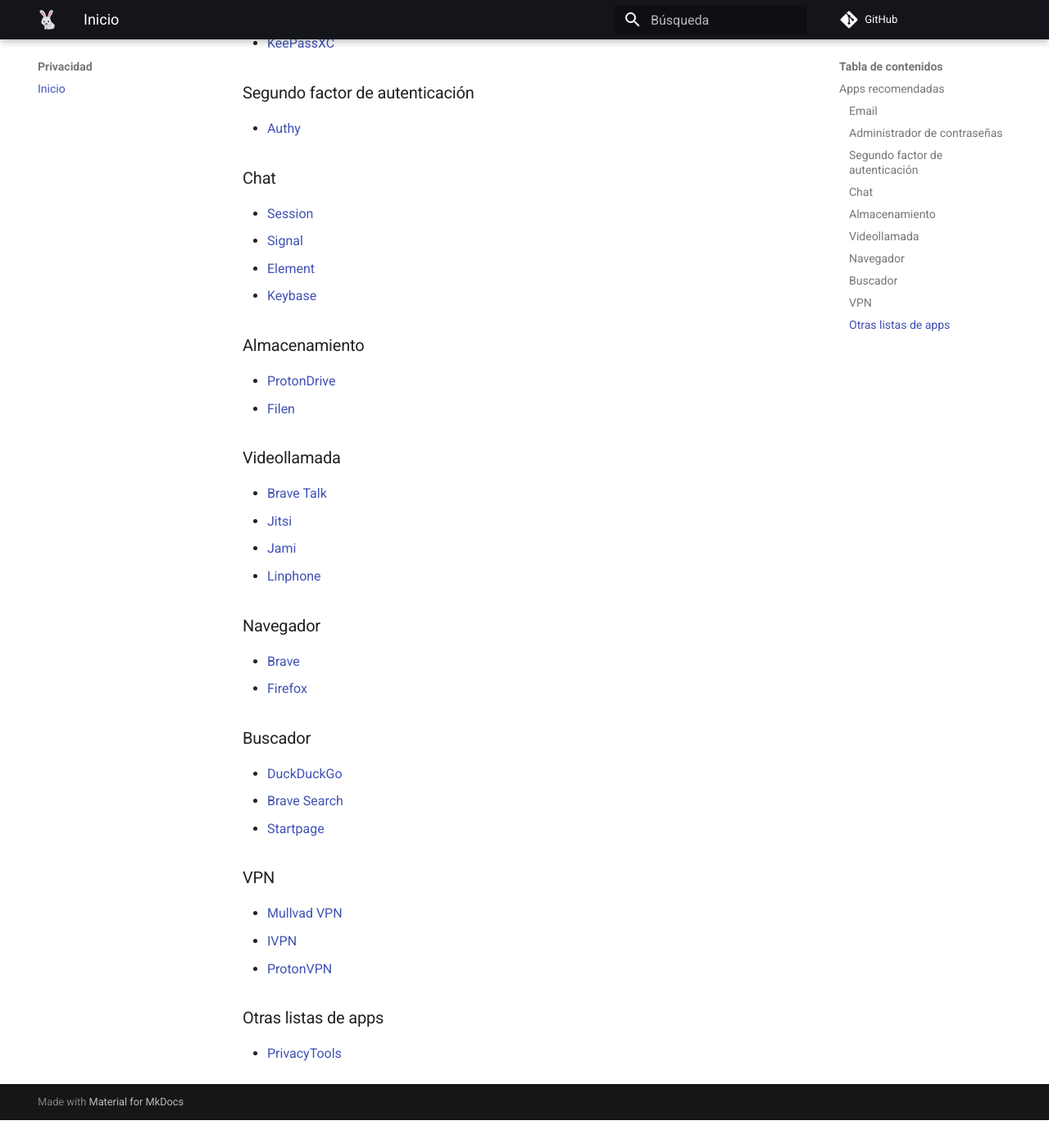
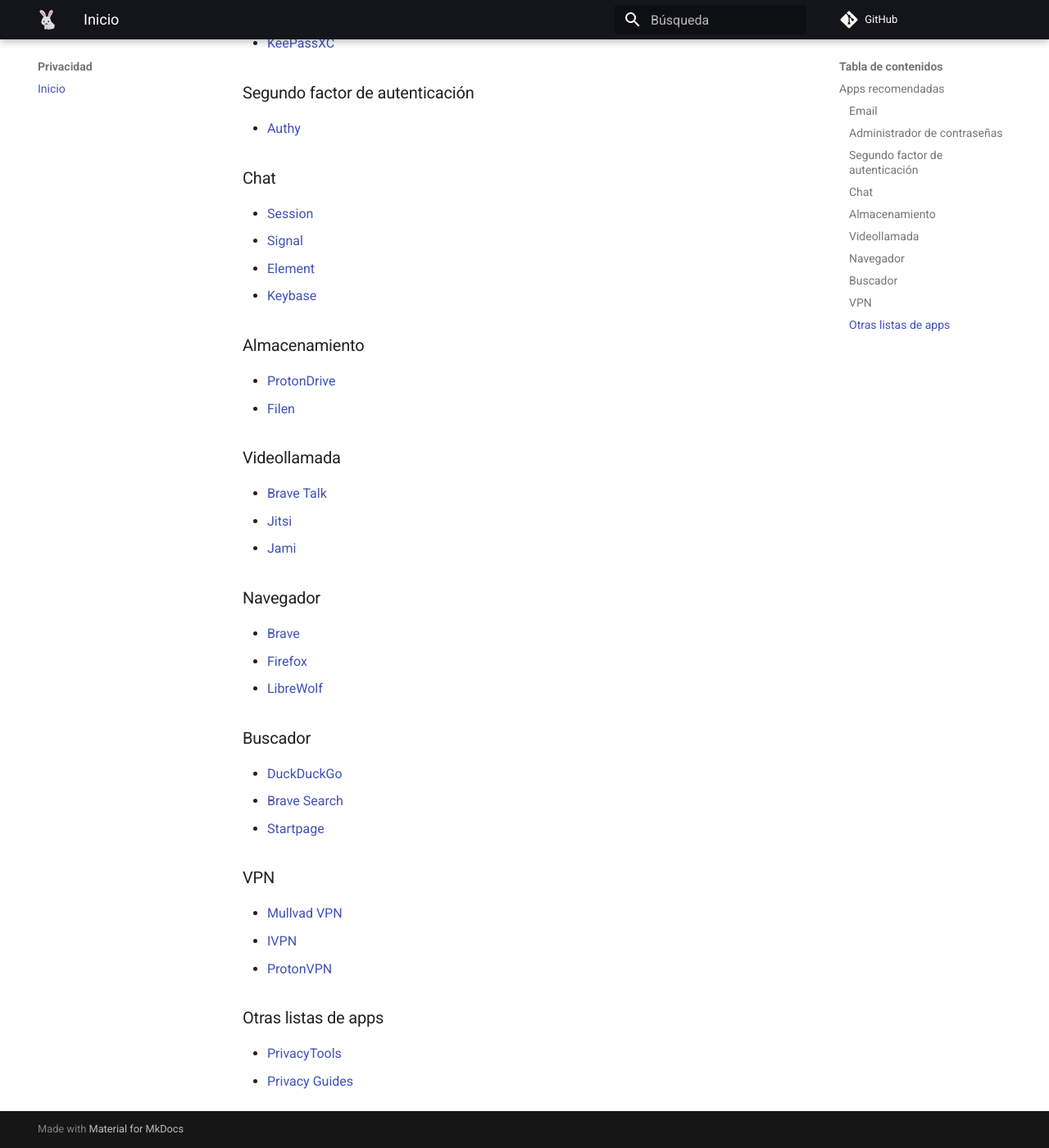
Before and after one commit to anomalouscode/wiki, an MkDocs documentation site: the page built from docs/privacidad/index.md, in a window 1280 px wide and 1400 px high, scrolled down 455 px. Shown: the whole window at 82% size. Built offline with MkDocs 1.6.1 and Material for MkDocs 9.7.7, drawn with Linux system fonts in a browser that asks for light colours; comment, search, counter and statistics services are not loaded; before the commit the page ends 1821 px from its top, so only the background shows below that.

Commit message:
Update index.md

```diff
--- a/docs/privacidad/index.md
+++ b/docs/privacidad/index.md
@@ -37,12 +37,12 @@
 - [Brave Talk](https://talk.brave.com/)
 - [Jitsi](https://jitsi.org/)
 - [Jami](https://jami.net/)
-- [Linphone](https://linphone.org/)
 
 ### Navegador
 
-- [Brave](https://brave.com/ast502)
+- [Brave](https://brave.com/)
 - [Firefox](https://www.mozilla.org/firefox/new/)
+- [LibreWolf](https://librewolf.net/)
 
 ### Buscador
 
@@ -59,3 +59,4 @@
 ### Otras listas de apps
 
 - [PrivacyTools](https://privacytools.io/)
+- [Privacy Guides](https://www.privacyguides.org/)
```
